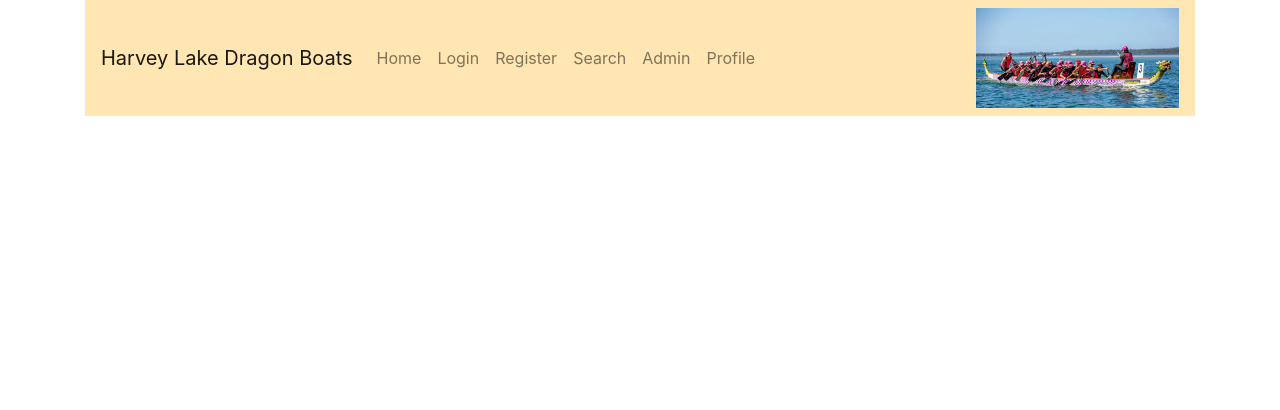
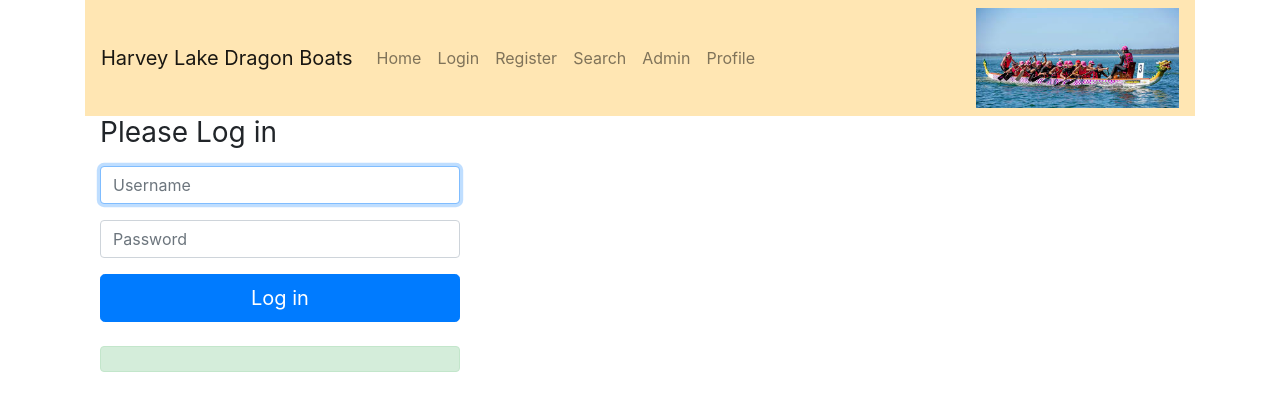
Before and after one commit to CateSpeakman/MEAN_Final_Project, an Angular app in the folder client/: page /login in a window 1280 px wide. Before the commit this address led to /. Shown: the top 410 px of the page. Built offline with nearby package versions, Linux system fonts and the light colour scheme.

Commit message:
built login component

```diff
--- a/client/src/app/app.component.html
+++ b/client/src/app/app.component.html
@@ -1,6 +1,6 @@
 <div class="container">
+
   <app-nav></app-nav>
-
   <!-- this is where the "pages" will be displayed -->
   <router-outlet></router-outlet>
 
--- /dev/null
+++ b/client/src/app/login/login.component.html
@@ -0,0 +1,17 @@
+<div class="container">
+    <form class="form-login" id="form-login">
+      <h1 class="h3 mb-3 font-weight-normal">Please Log in</h1>
+
+      <label for="inputUserName" class="sr-only">Username</label>
+      <input type="text" id="inputUserName" class="form-control mb-3 col-4" placeholder="Username" required autofocus />
+
+      <label for="inputPassword" class="sr-only">Password</label>
+      <input type="password" id="inputPassword" class="form-control mb-3 col-4" placeholder="Password" required />
+
+      <button class="btn btn-lg btn-primary btn-block col-4" type="submit" id="loginBtn">Log in</button>
+
+      <br />
+      <div class="alert alert-success hidden col-4" role="alert" id="msg"></div>
+
+    </form>
+  </div>
--- /dev/null
+++ b/client/src/app/login/login.component.ts
@@ -0,0 +1,34 @@
+import { Component, OnInit } from '@angular/core';
+import { Router } from '@angular/router';
+
+// import { LoginService } from './../providers/login.service';
+
+@Component({
+  selector: 'app-login',
+  templateUrl: './login.component.html',
+  styleUrls: ['./login.component.css']
+})
+export class LoginComponent implements OnInit {
+  userName: string = '';
+  password: string = '';
+  loginError: boolean = false;
+
+  // create instance of AuthService
+  constructor(
+                // private loginService: LoginService,
+                private router: Router) {}
+
+  ngOnInit() {
+  }
+
+  // onLogin(): void {
+  //   // call login() method in AuthService to validate login creds
+  //   if (this.loginService.login(this.userName, this.password)) {
+  //     this.loginError = false;
+  //     // load login "page"
+  //     this.router.navigate(['users'], {queryParams: {username: this.userName}});
+  //   } else {
+  //     this.loginError = true;
+  //   }
+  // }
+}
--- a/client/src/app/nav/nav.component.html
+++ b/client/src/app/nav/nav.component.html
@@ -10,20 +10,20 @@
                 <a class="nav-link" id="homeNav" href="/">Home </a>
             </li>
             <li class="nav-item">
-                <a class="nav-link" id="login" href="/users/login">Login</a>
+                <a class="nav-link" id="login" href="/login">Login</a>
             </li>
             <li class="nav-item">
-                <a class="nav-link" id="register" href="/users/register">Register</a>
+                <a class="nav-link" id="register" href="/register">Register</a>
             </li>
             <li class="nav-item">
                 <a class="nav-link" id="leagues" href="/leagues">Search</a>
             </li>
             <li class="nav-item">
-                <a class="nav-link" id="admin" href="/users/admin">Admin</a>
+                <a class="nav-link" id="admin" href="/admin">Admin</a>
             </li>
 
             <li class="nav-item">
-                <a class="nav-link" id="profile" href="/users/update">Profile</a>
+                <a class="nav-link" id="profile" href="/update">Profile</a>
             </li>
         </ul>
         <img class="float-right" id="navpic" src="assets/images/boat1.jpg" alt="dragon boat">
```
Also changed, not shown: client/src/app/app.module.ts (+4 -3 lines), client/src/app/login/login.component.css (added), 1 other file (tests, documents, lock files or other folders).
